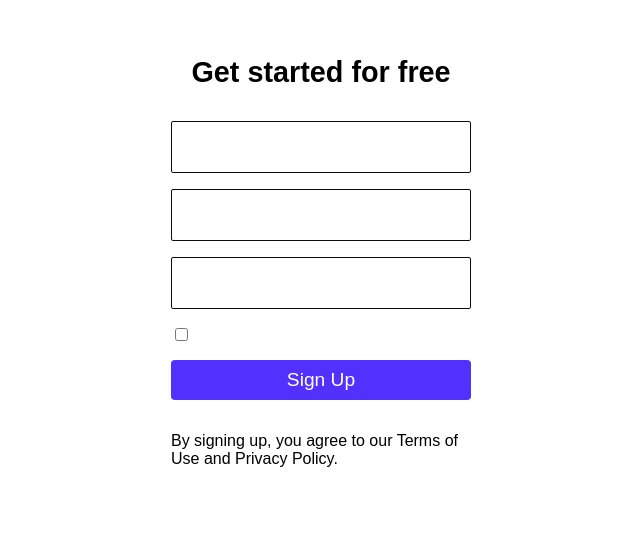
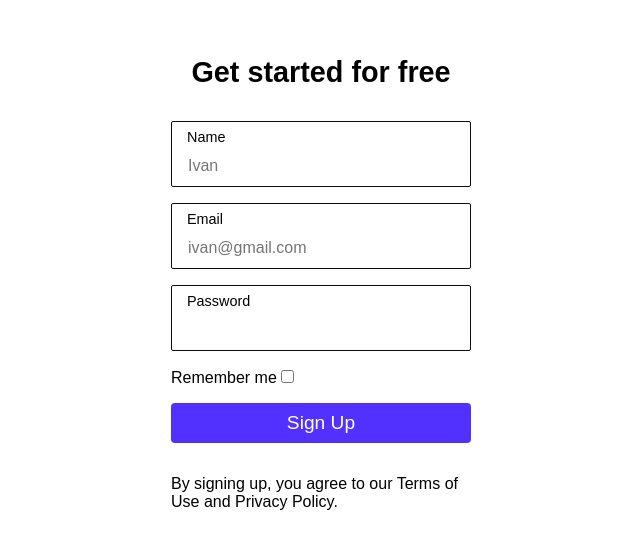
Before and after one commit to IKBOstudent/rkchir-front, a React (Create React App) app: page /register in a window 1280 px wide. Shown: the part 184-732 px from the top of the page, without its empty margins (319-959 px from the left). Built offline with nearby package versions, Linux system fonts and the light colour scheme; a web font is replaced by a local one.

Commit message:
forms added
forms

```diff
--- a/src/pages/Catalog/Filters/index.jsx
+++ b/src/pages/Catalog/Filters/index.jsx
@@ -7,8 +7,17 @@ const Filters = () => {
         <nav>
             <div className="filters-container">
                 <ol className="filters-list">
-                    <li>a</li>
-                    <li>b</li>
+                    <li>
+                        Price:
+                        <input type="range" min="0" max="11" defaultValue="7" step="1" />
+                    </li>
+                    <li>
+                        <input type="radio" id="chioce1" name="contact" value="email" />
+                        <label forHTML="choice1">Intel</label>
+
+                        <input type="radio" id="choice2" name="contact" value="phone" />
+                        <label forHTML="choice2">AMD</label>
+                    </li>
                     <li>c</li>
                 </ol>
             </div>
--- a/src/pages/Home/index.jsx
+++ b/src/pages/Home/index.jsx
@@ -14,6 +14,16 @@ const Home = () => {
             <Header />
             <main>
                 <article className="home-container">
+                    <iframe
+                        autoplay
+                        height="400"
+                        // src="https://www.example.com/"
+                        src="https://www.youtube.com/embed/nNiA1zLuvuw?autoplay=0&origin=http://example.com&controls=0&rel=1`"
+                        allow="autoplay; encrypted-media"
+                        allowfullscreen
+                        title="video"
+                        frameborder="0"></iframe>
+
                     <section className="home-builds">
                         <BuildsBlock />
                     </section>
--- a/src/pages/SignUp/index.jsx
+++ b/src/pages/SignUp/index.jsx
@@ -10,10 +10,48 @@ const SignUp = () => {
             </section>
             <section>
                 <form className="signup-form">
-                    <input type="text" className="form-name" />
-                    <input type="email" className="form-email" />
-                    <input type="password" className="form-password" />
-                    <input type="checkbox" className="form-checkbox" />
+                    <div className="signup-form-input">
+                        <input
+                            id="signup-text"
+                            type="text"
+                            className="form-name"
+                            placeholder="Ivan"
+                            required
+                        />
+                        <label htmlFor="#signup-text">Name</label>
+                    </div>
+
+                    <div className="signup-form-input">
+                        <input
+                            id="signup-email"
+                            type="email"
+                            className="form-email"
+                            placeholder="ivan@gmail.com"
+                            required
+                        />
+                        <label htmlFor="#signup-text">Email</label>
+                    </div>
+
+                    <div className="signup-form-input">
+                        <input
+                            id="signup-password"
+                            type="password"
+                            className="form-password"
+                            required
+                        />
+                        <label htmlFor="#signup-text">Password</label>
+                    </div>
+
+                    <label htmlFor="#signup-text">
+                        Remember me
+                        <input
+                            id="signup-checkbox"
+                            type="checkbox"
+                            className="form-checkbox"
+                            value="check"
+                        />
+                    </label>
+
                     <button type="submit" className="button-default">
                         Sign Up
                     </button>
--- a/src/pages/SignUp/signup.scss
+++ b/src/pages/SignUp/signup.scss
@@ -7,7 +7,8 @@
         align-content: center;
         row-gap: 2rem;
 
-        max-width: 300px;
+        width: 300px;
+        max-width: 100%;
         margin: 0 auto;
         padding: 10rem 6rem;
         margin-top: 10vh;
@@ -24,17 +25,32 @@
         flex-direction: column;
         gap: 1rem;
 
+        &-input {
+            position: relative;
+
             input {
-            height: 3rem;
+                width: -webkit-fill-available;
+                padding: 1.5rem 0 0 1rem;
+                height: 2.5rem;
+
                 border-radius: 2px;
                 border: 1px solid $color-default;
 
                 transition: $standard-transition;
+                font-size: $font-size-medium;
 
                 &:hover,
                 &:focus-visible {
                     outline-color: $color-primary;
                     outline-width: 1px;
+                }
+            }
+
+            label {
+                position: absolute;
+                top: 0.5rem;
+                left: 1rem;
+                font-size: $font-size-small;
             }
         }
 
```
Lines whose indentation alone changed are shown as unchanged.
